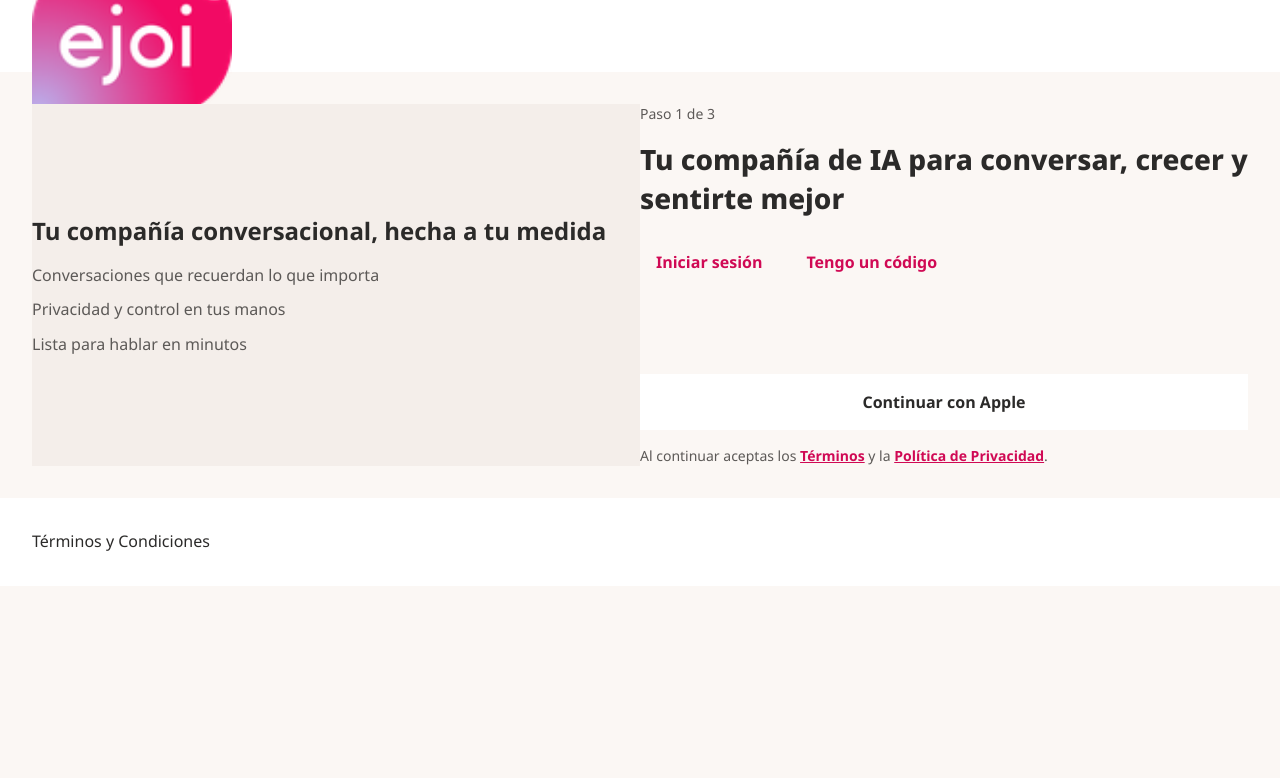
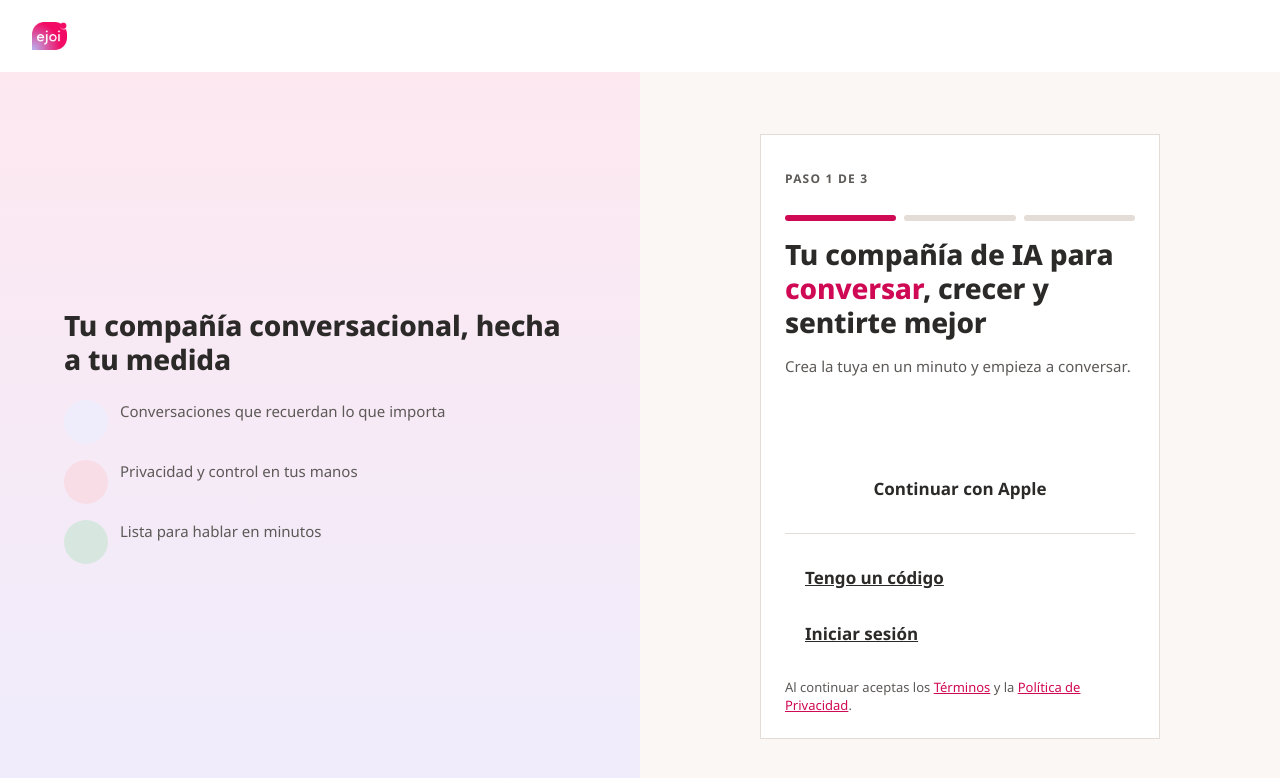
Before and after one commit to VamadorF/EjoiWeb, a React (Vite) app: page /acceso in a window 1280 px wide. Shown: the top 778 px of the page. Built offline with nearby package versions, Linux system fonts and the light colour scheme; no server answers.

Commit message:
feat(web): rediseñar acceso con tarjeta centrada y panel de marca según manual v2 (SCRUM-157)
Refs: SCRUM-104

```diff
--- a/src/i18n/web.es.json
+++ b/src/i18n/web.es.json
@@ -11,7 +11,8 @@
     "apple_continue": "Continuar con Apple",
     "have_code": "Tengo un código",
     "mock_banner": "Modo demo: API simulada, sin backend.",
-    "mock_login": "Entrar en modo demo"
+    "mock_login": "Entrar en modo demo",
+    "dev_no_provider": "Falta configurar VITE_GOOGLE_CLIENT_ID en .env.local para ver el acceso con Google."
   },
   "create": {
     "step2": "Paso 2 de 3",
--- a/src/pages/Access/AccessPage.css
+++ b/src/pages/Access/AccessPage.css
@@ -2,18 +2,28 @@ html.access-route .desktop-shell {
   grid-template-columns: minmax(0, 1fr);
   grid-template-areas:
     'header'
-    'main'
-    'footer';
+    'main';
+  grid-template-rows: var(--shell-header-h) minmax(0, 1fr);
 }
 
 html.access-route .desktop-shell__preview {
   display: none;
 }
 
+html.access-route .desktop-shell__main {
+  padding: 0;
+  overflow: hidden;
+}
+
+.access-page {
+  height: 100%;
+  min-height: 0;
+}
+
 .access-layout {
   display: grid;
   grid-template-columns: minmax(0, 1fr) minmax(0, 1fr);
-  gap: calc(var(--radius-card) * 1px);
+  gap: 0;
   height: 100%;
   min-height: 0;
 }
@@ -22,23 +32,21 @@ html.access-route .desktop-shell__preview {
   display: flex;
   flex-direction: column;
   justify-content: center;
-  gap: var(--space-4);
-  padding: calc(var(--radius-card) * 1px);
-  background: var(--c-surface2);
-  border-radius: calc(var(--radius-card) * 1px);
+  gap: var(--space-6);
+  padding: 64px;
+  background: linear-gradient(180deg, var(--c-sel-fill), var(--c-lav-tint));
   min-height: 0;
   overflow: auto;
 }
 
-.access-brand__logo {
-  width: min(200px, 60%);
-  height: auto;
+:root[data-theme='dark'] .access-brand {
+  background: linear-gradient(180deg, var(--c-surface2), var(--c-lav-tint));
 }
 
 .access-brand__tagline {
   margin: 0;
-  font-size: 1.5rem;
-  font-weight: 700;
+  font: var(--font-title1);
+  letter-spacing: var(--ls-title1);
   color: var(--c-ink);
 }
 
@@ -48,167 +56,156 @@ html.access-route .desktop-shell__preview {
   list-style: none;
   display: flex;
   flex-direction: column;
-  gap: 0.75rem;
+  gap: var(--space-4);
 }
 
 .access-brand__seals li {
   display: flex;
   align-items: flex-start;
-  gap: 0.5rem;
+  gap: var(--space-3);
+  font: var(--font-secondary);
   color: var(--c-ink2);
+}
+
+.access-brand__seal-icon {
+  display: inline-flex;
+  align-items: center;
+  justify-content: center;
+  flex-shrink: 0;
+  width: 44px;
+  height: 44px;
+  border-radius: 50%;
+}
+
+.access-brand__seal-icon--lav {
+  background: var(--c-lav-tint);
+  color: var(--c-lav-ink);
+}
+
+.access-brand__seal-icon--brand {
+  background: color-mix(in srgb, var(--c-brand) 14%, var(--c-surface));
+  color: var(--c-brand-text);
+}
+
+.access-brand__seal-icon--ok {
+  background: color-mix(in srgb, var(--c-ok) 18%, var(--c-surface));
+  color: var(--c-ok);
 }
 
 .access-brand__social {
   margin: 0;
+  font: var(--font-secondary);
   font-weight: 600;
   color: var(--c-brand-text);
 }
 
 .access-auth {
   display: flex;
-  flex-direction: column;
+  align-items: center;
   justify-content: center;
-  gap: 1rem;
-  padding: calc(var(--radius-card) * 1px);
   min-height: 0;
+  padding: var(--space-6) var(--gutter);
+  overflow: auto;
 }
 
-.access-auth__step {
-  margin: 0;
-  font-size: 0.875rem;
-  color: var(--c-ink2);
+.access-auth__card {
+  display: flex;
+  flex-direction: column;
+  gap: var(--space-4);
+  width: 100%;
+  max-width: 400px;
+}
+
+.access-auth__progress {
+  display: flex;
+  gap: var(--space-2);
+  height: 6px;
+}
+
+.access-auth__progress-seg {
+  flex: 1;
+  border-radius: 999px;
+  background: var(--c-line);
+}
+
+.access-auth__progress-seg--done {
+  background: var(--c-brand);
 }
 
 .access-auth__title {
   margin: 0;
-  font-size: 1.75rem;
-  font-weight: 800;
+  font: var(--font-title1);
+  letter-spacing: var(--ls-title1);
+  color: var(--c-ink);
 }
 
-.access-auth__actions {
-  display: flex;
-  flex-wrap: wrap;
-  gap: 0.75rem;
+.access-auth__highlight {
+  color: var(--c-brand-text);
 }
 
-.access-auth__link {
-  min-height: 56px;
-  padding: 0 1rem;
-  border: none;
-  background: transparent;
-  color: var(--c-brand-text);
-  font-weight: 600;
-  text-align: left;
+.access-auth__subtitle {
+  margin: 0;
+  font: var(--font-secondary);
+  color: var(--c-ink2);
 }
 
 .access-auth__providers {
   display: flex;
   flex-direction: column;
-  gap: 0.75rem;
+  gap: var(--space-3);
 }
 
 .access-auth__google-row {
   display: flex;
   align-items: center;
+  justify-content: center;
   min-height: 56px;
+  width: 100%;
 }
 
-.access-auth__mock-banner {
-  margin: 0 0 0.75rem;
-  padding: 0.5rem 0.75rem;
-  border-radius: 0.5rem;
-  font-size: 0.8125rem;
-  background: color-mix(in srgb, var(--c-brand) 18%, transparent);
-  color: var(--c-ink2);
+.access-auth__provider-btn {
+  width: 100%;
 }
 
-.access-auth__mock-login {
-  width: 100%;
-  margin-top: 0.5rem;
-  padding: 0.75rem 1rem;
-  border: 1px dashed var(--c-line);
-  border-radius: 999px;
-  background: transparent;
-  color: var(--c-ink);
-  font-weight: 600;
-  cursor: pointer;
+.access-auth__sep {
+  margin: 0;
+  border: 0;
+  height: 1px;
+  background: var(--c-line);
 }
 
-.access-auth__mock-login:disabled {
-  opacity: 0.6;
-  cursor: not-allowed;
+.access-auth__text-actions {
+  display: flex;
+  flex-direction: column;
+  align-items: stretch;
 }
 
-.access-auth__apple {
-  display: flex;
-  align-items: center;
-  justify-content: center;
-  gap: 0.5rem;
+.access-auth__text-btn {
   width: 100%;
-  min-height: 56px;
-  padding: 0 1rem;
-  border: calc(var(--border-card) * 1px) solid var(--c-line);
-  border-radius: calc(var(--radius-control, var(--radius-card)) * 1px);
-  background: var(--c-surface);
-  color: var(--c-ink);
-  font-weight: 600;
-}
-
-.access-auth__apple:disabled,
-.access-auth__link:disabled {
-  opacity: 0.55;
-  cursor: not-allowed;
-}
-
-.access-auth__invite {
-  display: flex;
-  flex-direction: column;
-  gap: 0.5rem;
-}
-
-.access-auth__invite input {
-  min-height: 56px;
-  padding: 0 1rem;
-  border: calc(var(--border-card) * 1px) solid var(--c-line);
-  border-radius: calc(var(--radius-control, var(--radius-card)) * 1px);
-  background: var(--c-surface);
-  color: var(--c-ink);
-}
-
-.access-auth__invite-msg {
-  margin: 0;
-  font-size: 0.875rem;
-}
-
-.access-auth__invite-msg--ok {
-  color: var(--c-ok);
-}
-
-.access-auth__invite-msg--err {
-  color: var(--c-err);
-}
-
-.access-auth__error {
-  margin: 0;
-  padding: 0.75rem 1rem;
-  border-radius: calc(var(--radius-card) * 1px);
-  background: color-mix(in srgb, var(--c-err) 12%, transparent);
-  color: var(--c-err);
+  justify-content: flex-start;
 }
 
 .access-auth__legal {
   margin: 0;
-  font-size: 0.875rem;
+  font: var(--font-caption);
   color: var(--c-ink2);
 }
 
 .access-auth__legal a {
   color: var(--c-brand-text);
-  font-weight: 600;
+  text-decoration: underline;
+}
+
+.field__help--err {
+  color: var(--c-err);
 }
 
 @media (max-width: 960px) {
   .access-layout {
     grid-template-columns: 1fr;
   }
+
+  .access-brand {
+    padding: var(--space-8) var(--gutter);
+  }
 }
--- a/src/pages/Access/AccessPage.tsx
+++ b/src/pages/Access/AccessPage.tsx
@@ -2,11 +2,11 @@ import { useCallback, useEffect, useId, useRef, useState } from 'react';
 import { useTranslation } from 'react-i18next';
 import { useNavigate } from 'react-router';
 
-import { legalDocuments } from '@/features/auth/assets/legalDocuments';
 import { fromWebAuthResponse, type RawAuthResponse } from '~/features/auth/authWeb.adapter';
 import { CAMPAIGN_LANDING_URL, isOAuthConfigured, MOCK_API } from '~/platform/env';
 import { httpClient } from '~/platform/http';
 import * as session from '~/platform/session';
+import { setMockDemoLoggedIn } from '~/platform/mockApi';
 import { AppIcon } from '~/components/AppIcon';
 import { Logo } from '~/components/Logo';
 import { DesktopShell } from '~/layout/DesktopShell';
@@ -60,6 +60,11 @@ export default function AccessPage() {
   const [busy, setBusy] = useState(false);
   const [error, setError] = useState<string | null>(null);
 
+  const showDevOAuthBanner =
+    import.meta.env.DEV &&
+    !isOAuthConfigured.google &&
+    !isAppleSignInConfigured();
+
   useEffect(() => {
     document.documentElement.classList.add('access-route');
     return () => document.documentElement.classList.remove('access-route');
@@ -76,6 +81,7 @@ export default function AccessPage() {
   }, []);
 
   const runAfterLogin = useCallback(async () => {
+    if (MOCK_API) setMockDemoLoggedIn();
     markAuthenticated();
     const path = await finishLoginAfterProvider();
     navigate(path, { replace: true });
@@ -184,16 +190,9 @@ export default function AccessPage() {
     }
   };
 
-  const authTitle = returning
-    ? t('web:access.returning_title')
-    : `${t('auth.login.headline_prefix')}${t('auth.login.headline_highlight')}${t('auth.login.headline_suffix')}`;
-
   return (
     <div className="access-page" data-testid="page-acceso">
-      <DesktopShell
-        header={<Logo height={28} className="access-brand__logo" />}
-        footer={<span>{legalDocuments.termsAndConditions.title}</span>}
-      >
+      <DesktopShell header={<Logo height={28} />}>
         <div className="access-layout">
           <section className="access-brand" aria-labelledby="access-brand-heading">
             <h1 id="access-brand-heading" className="access-brand__tagline">
@@ -201,15 +200,21 @@ export default function AccessPage() {
             </h1>
             <ul className="access-brand__seals">
               <li>
-                <AppIcon name="checkmark-circle-outline" />
+                <span className="access-brand__seal-icon access-brand__seal-icon--lav" aria-hidden>
+                  <AppIcon name="chatbubbles-outline" />
+                </span>
                 {t('auth.login.value_seal_1')}
               </li>
               <li>
+                <span className="access-brand__seal-icon access-brand__seal-icon--brand" aria-hidden>
                   <AppIcon name="shield-checkmark-outline" />
+                </span>
                 {t('auth.login.value_seal_2')}
               </li>
               <li>
+                <span className="access-brand__seal-icon access-brand__seal-icon--ok" aria-hidden>
                   <AppIcon name="time-outline" />
+                </span>
                 {t('auth.login.value_seal_3')}
               </li>
             </ul>
@@ -220,39 +225,49 @@ export default function AccessPage() {
             ) : null}
           </section>
 
-          <section
-            className="access-auth"
-            aria-labelledby="access-auth-title"
-            aria-busy={busy || undefined}
-          >
+          <section className="access-auth" aria-labelledby="access-auth-title">
+            <div className="access-auth__card card" aria-busy={busy || undefined}>
               {MOCK_API ? (
-              <p className="access-auth__mock-banner" role="status">
+                <p className="banner--info" role="status">
+                  <AppIcon name="sparkles-outline" />
                   {t('web:access.mock_banner')}
                 </p>
               ) : null}
-            <p className="access-auth__step">{t('web:access.step')}</p>
+              {showDevOAuthBanner ? (
+                <p className="banner--warn" role="status">
+                  <AppIcon name="alert-circle-outline" />
+                  {t('web:access.dev_no_provider')}
+                </p>
+              ) : null}
+
+              <p className="label">{t('web:access.step')}</p>
+              <div
+                className="access-auth__progress"
+                role="progressbar"
+                aria-valuemin={1}
+                aria-valuemax={3}
+                aria-valuenow={1}
+                aria-label={t('web:access.step')}
+              >
+                <span className="access-auth__progress-seg access-auth__progress-seg--done" />
+                <span className="access-auth__progress-seg" />
+                <span className="access-auth__progress-seg" />
+              </div>
+
               <h2 id="access-auth-title" className="access-auth__title">
-              {authTitle}
+                {returning ? (
+                  t('web:access.returning_title')
+                ) : (
+                  <>
+                    {t('auth.login.headline_prefix')}
+                    <span className="access-auth__highlight">{t('auth.login.headline_highlight')}</span>
+                    {t('auth.login.headline_suffix')}
+                  </>
+                )}
               </h2>
-
-            <div className="access-auth__actions">
-              <button
-                type="button"
-                className="access-auth__link"
-                onClick={focusProviders}
-                disabled={busy}
-              >
-                {t('web:access.sign_in')}
-              </button>
-              <button
-                type="button"
-                className="access-auth__link"
-                onClick={toggleInvite}
-                disabled={busy}
-              >
-                {t('web:access.have_code')}
-              </button>
-            </div>
+              {!returning ? (
+                <p className="access-auth__subtitle">{t('auth.login.subtitle')}</p>
+              ) : null}
 
               <div
                 id={providersGroupId}
@@ -269,17 +284,18 @@ export default function AccessPage() {
                 {isAppleSignInConfigured() ? (
                   <button
                     type="button"
-                  className="access-auth__apple"
+                    className="btn btn--secondary btn--l access-auth__provider-btn"
                     onClick={() => void handleApple()}
                     disabled={busy}
                   >
+                    <AppIcon name="logo-apple" />
                     {t('web:access.apple_continue')}
                   </button>
                 ) : null}
                 {MOCK_API ? (
                   <button
                     type="button"
-                  className="access-auth__mock-login"
+                    className="btn btn--secondary btn--l access-auth__provider-btn"
                     onClick={() => void handleMockLogin()}
                     disabled={busy}
                   >
@@ -288,12 +304,36 @@ export default function AccessPage() {
                 ) : null}
               </div>
 
+              <hr className="access-auth__sep" />
+
+              <div className="access-auth__text-actions">
+                <button
+                  type="button"
+                  className="btn btn--text btn--l access-auth__text-btn"
+                  onClick={toggleInvite}
+                  disabled={busy}
+                >
+                  {t('web:access.have_code')}
+                </button>
+                <button
+                  type="button"
+                  className="btn btn--text btn--l access-auth__text-btn"
+                  onClick={focusProviders}
+                  disabled={busy}
+                >
+                  {t('web:access.sign_in')}
+                </button>
+              </div>
+
               {showInvite ? (
-              <div className="access-auth__invite">
-                <label htmlFor="access-invite-code">{t('auth.login.invite_code')}</label>
+                <div className="field">
+                  <label className="field__label" htmlFor="access-invite-code">
+                    {t('auth.login.invite_code')}
+                  </label>
                   <input
                     id="access-invite-code"
                     ref={inviteInputRef}
+                    className="field__control"
                     type="text"
                     autoComplete="off"
                     placeholder={t('web:access.invite_placeholder')}
@@ -303,12 +343,12 @@ export default function AccessPage() {
                     onBlur={() => void onInviteBlur()}
                   />
                   {inviteMessage === 'ok' && inviterName ? (
-                  <p className="access-auth__invite-msg access-auth__invite-msg--ok" role="status">
+                    <p className="field__help" role="status">
                       {t('web:access.invite_valid', { name: inviterName })}
                     </p>
                   ) : null}
                   {inviteMessage === 'invalid' ? (
-                  <p className="access-auth__invite-msg access-auth__invite-msg--err" role="status">
+                    <p className="field__help field__help--err" role="status">
                       {t('web:access.invite_invalid')}
                     </p>
                   ) : null}
@@ -316,7 +356,8 @@ export default function AccessPage() {
               ) : null}
 
               {error ? (
-              <p className="access-auth__error" role="alert">
+                <p className="banner--error" role="alert">
+                  <AppIcon name="alert-circle-outline" />
                   {error}
                 </p>
               ) : null}
@@ -332,6 +373,7 @@ export default function AccessPage() {
                 </a>
                 {t('auth.login.terms_suffix')}
               </p>
+            </div>
           </section>
         </div>
       </DesktopShell>
```
Also changed, not shown: src/platform/mockApi.ts (+17 -0 lines), 1 other file (tests, documents, lock files or other folders). Lines whose indentation alone changed are shown as unchanged.
